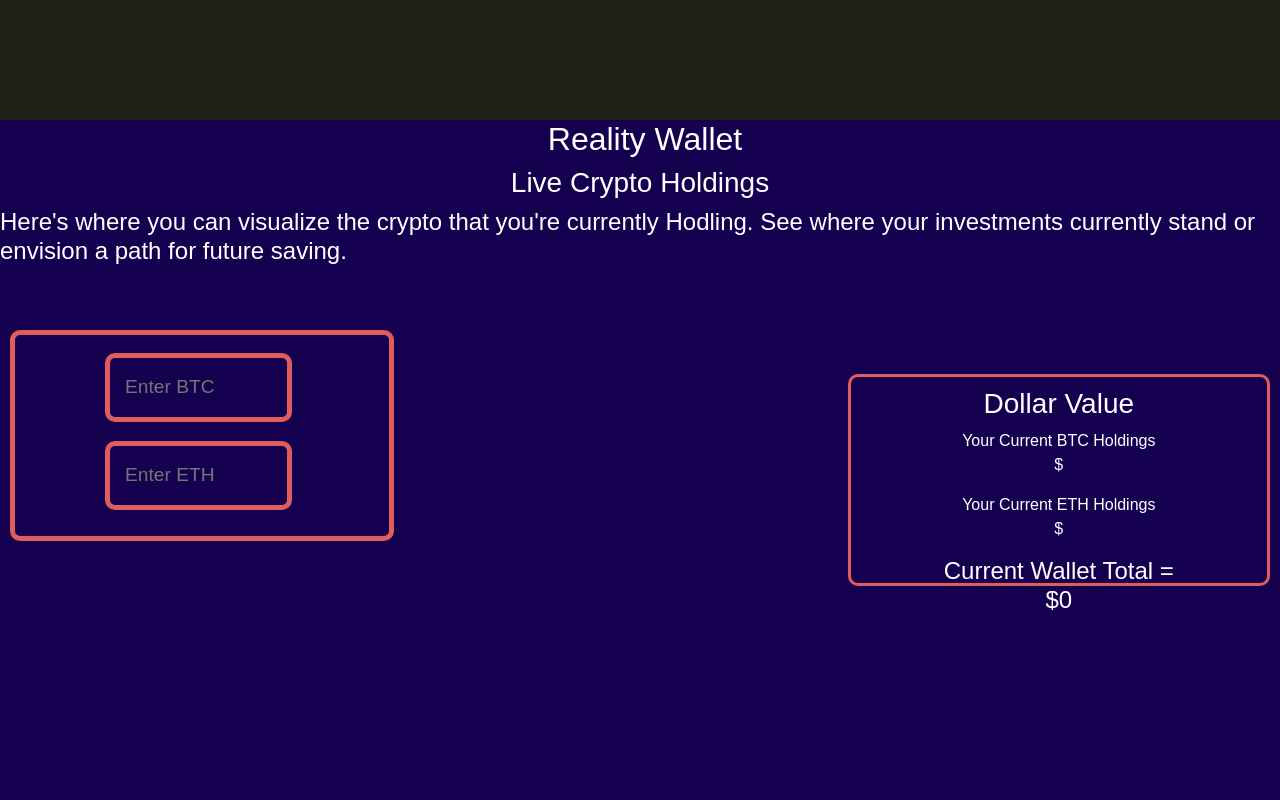
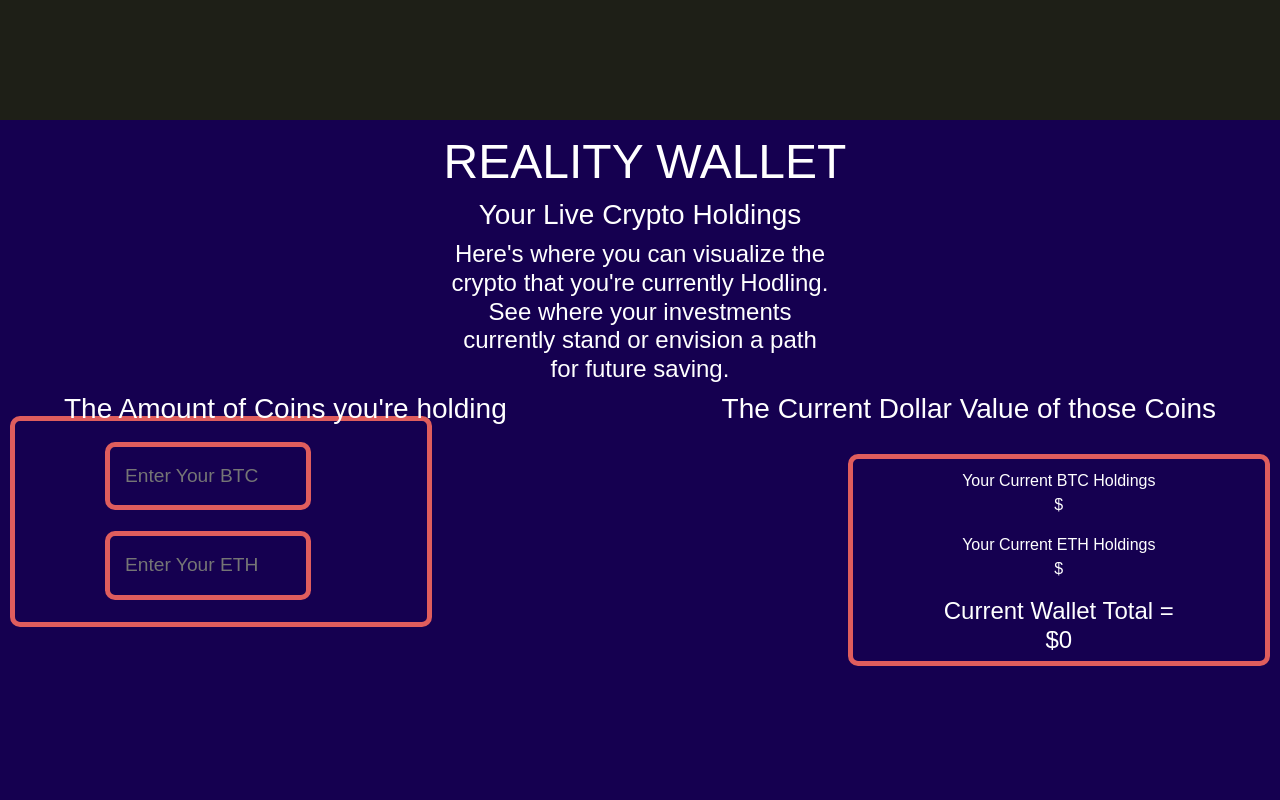
Before and after one commit to AlexManzi/Cryptonaire, a React (Create React App) app: page / in a window 1280 px wide. Shown: the part 680-1480 px from the top of the page. Built offline with nearby package versions, Linux system fonts and the light colour scheme; no server answers.

Commit message:
after lunch

```diff
--- a/public/styles.css
+++ b/public/styles.css
@@ -55,7 +55,7 @@ html, body {
     font-family:Hikou Regular;
     padding-top:140px;
     color: white;
-    font-size: 3.75em;
+    font-size: 5em;
 }
 
 .dreamBig{
@@ -87,6 +87,14 @@ html, body {
 
 }
 
+#actualInfo {
+  text-align: center;
+  width: 30%;
+  justify-content: auto;
+  display: flex;
+  margin-left: 35%
+}
+
 #actualWallet {
     height:88vh;
     background-color: #150050;
@@ -95,8 +103,9 @@ html, body {
 
 #walletHeading {
     margin-left: 10px;
-    padding-top: 0px;
+    padding-top: 1%;
     text-align: center;
+    font-size: 3em;
 }
 #liveCryptoHoldings {
     text-align: center;
@@ -117,8 +126,8 @@ html, body {
 
 #inputs {
   border: 5px solid #DF5D5D ;
-  margin-top: 5%;
-  width: 30%;
+  margin-top: 2.5%;
+  width: 33%;
   height: 30%;
   border-radius: 10px;
   margin-left: 10px;
@@ -138,9 +147,20 @@ html, body {
     font-size: 1.2em;
 }
 
+#actualHeading {
+  text-align: right;
+  float: right;
+  margin-right: 5%;
+}
+
+#amountHeading {
+  float: left;
+  margin-left: 5%;
+}
+
 .dollarValueChart {
     text-align: center;
-    border: 3px solid #DF5D5D;
+    border: 5px solid #DF5D5D;
     width: 33%;
     height: 30%;
     padding: 10px;
@@ -150,7 +170,7 @@ html, body {
 
 #actualDollarValueChart {
     float: right;
-    margin-top: -13%;
+    margin-top: -13.5%;
 }
 
 #dreamWallet {
@@ -168,7 +188,6 @@ html, body {
 #DreamBTC {
     padding-left: 50px;
     display: inline-block;
-
     width: 30px;
     text-align: left;
 }
@@ -275,6 +294,6 @@ html, body {
     margin-bottom:0;
   }
 
-/* #founders {
- color:rgb(223, 93, 93)
-} */
+  #founders {
+    font-size: 3em;
+  }
--- a/src/About.js
+++ b/src/About.js
@@ -25,7 +25,7 @@ function About() {
                     <div className="col-md-6 item text">
                         <h5>Cryptonaire</h5>
                         <p>We at Cryptonaire believe in the power of Dreams.<br></br>
-                         Dreams created the lightbulb, founded the internet, placed men on the moon, and gave birth to Crypto. Please Don't Stop Dreaming. <br></br><br></br>
+                        Dreams created the lightbulb, founded the internet, placed men on the moon, and gave birth to Crypto. Please Don't Stop Dreaming. <br></br><br></br>
                         #DreamBigger #ImagineMore #BeFearless
                         </p>
                     </div>
--- a/src/ActualWallet.js
+++ b/src/ActualWallet.js
@@ -1,8 +1,10 @@
 import React from 'react'
+import CurrencyFormat from 'react-currency-format';
 
 function ActualWallet({ data, handleBitcoinCalculation, userBitcoinTotal, handleEthereumCalculation, userEthereumTotal}) {
   let totalBTC = userBitcoinTotal
   let totalETH = userEthereumTotal
+
 
   console.log(data.bitcoin.usd_market_cap)
 
@@ -10,22 +12,21 @@ function ActualWallet({ data, handleBitcoinCalculation, userBitcoinTotal, handle
   return (
 
     <div id="actualWallet">
-      <h2 id="walletHeading">Reality Wallet</h2>
-        <h3 id="liveCryptoHoldings"> Live Crypto Holdings  </h3>
-        <h4>Here's where you can visualize the crypto that you're currently Hodling. See where your investments currently stand or envision a path for future saving.</h4>
+      <h2 id="walletHeading">REALITY WALLET</h2>
+        <h3 id="liveCryptoHoldings"> Your Live Crypto Holdings  </h3>
+        <h4 id="actualInfo">Here's where you can visualize the crypto that you're currently Hodling. See where your investments currently stand or envision a path for future saving.</h4>
+        <h3 id="amountHeading">The Amount of Coins you're holding</h3>
+        <h3 id="actualHeading">The Current Dollar Value of those Coins</h3>
       <div id='inputs'>
-        <input type="text" id="userWalletInput" name="fname" placeholder="Enter BTC" onChange={handleBitcoinCalculation}></input>
-        <input type="text" id="userWalletInput" name="lname" placeholder="Enter ETH" onChange={handleEthereumCalculation}></input>
+        <input type="text" id="userWalletInput" name="fname" placeholder="Enter Your BTC" onChange={handleBitcoinCalculation}></input>
+        <input type="text" id="userWalletInput" name="lname" placeholder="Enter Your ETH" onChange={handleEthereumCalculation}></input>
       </div>
       <div id="actualDollarValueChart" className="dollarValueChart">
-        <h3>Dollar Value</h3>
-        <p> Your Current BTC Holdings <br></br> ${userBitcoinTotal}</p>
-        <p> Your Current ETH Holdings <br></br> ${userEthereumTotal}</p>
-        <h4> Current Wallet Total = <br></br>
+        <p id="walletText"> Your Current BTC Holdings <br></br> ${userBitcoinTotal}</p>
+        <p id="walletText"> Your Current ETH Holdings <br></br> ${userEthereumTotal}</p>
+        <h4 id="walletTotal"> Current Wallet Total = <br></br>
         ${totalWallet}</h4>
       </div>
-
-
 
 
 
--- a/src/Navbar.js
+++ b/src/Navbar.js
@@ -9,7 +9,7 @@ function Navbar({data}) {
     <div>
         <nav className="navbar navbar-expand-lg navbar-dark bg-dark" id="TopBar">
     <div className="container-fluid">
-      <a className="navbar-brand" href=""id="brandName">Cryptonaire</a>
+      <a className="navbar-brand" href=""id="brandName">CRYPTONAIRE</a>
       <button className="navbar-toggler" type="button" data-bs-toggle="collapse" data-bs-target="#navbarNavDropdown" aria-controls="navbarNavDropdown" aria-expanded="false" aria-label="Toggle navigation">
         <span className="navbar-toggler-icon"></span>
       </button>
--- a/src/WelcomeVibes.js
+++ b/src/WelcomeVibes.js
@@ -5,7 +5,7 @@ function WelcomeVibes({data}) {
 
   return (
     <div id='container'>
-    <h1 className="Cryptonaire">Cryptonaire</h1>
+    <h1 className="Cryptonaire">CRYPTONAIRE</h1>
     <h5 className="dreamBig">Dream Bigger</h5>
 
     <div className='leftTitle'>
```
